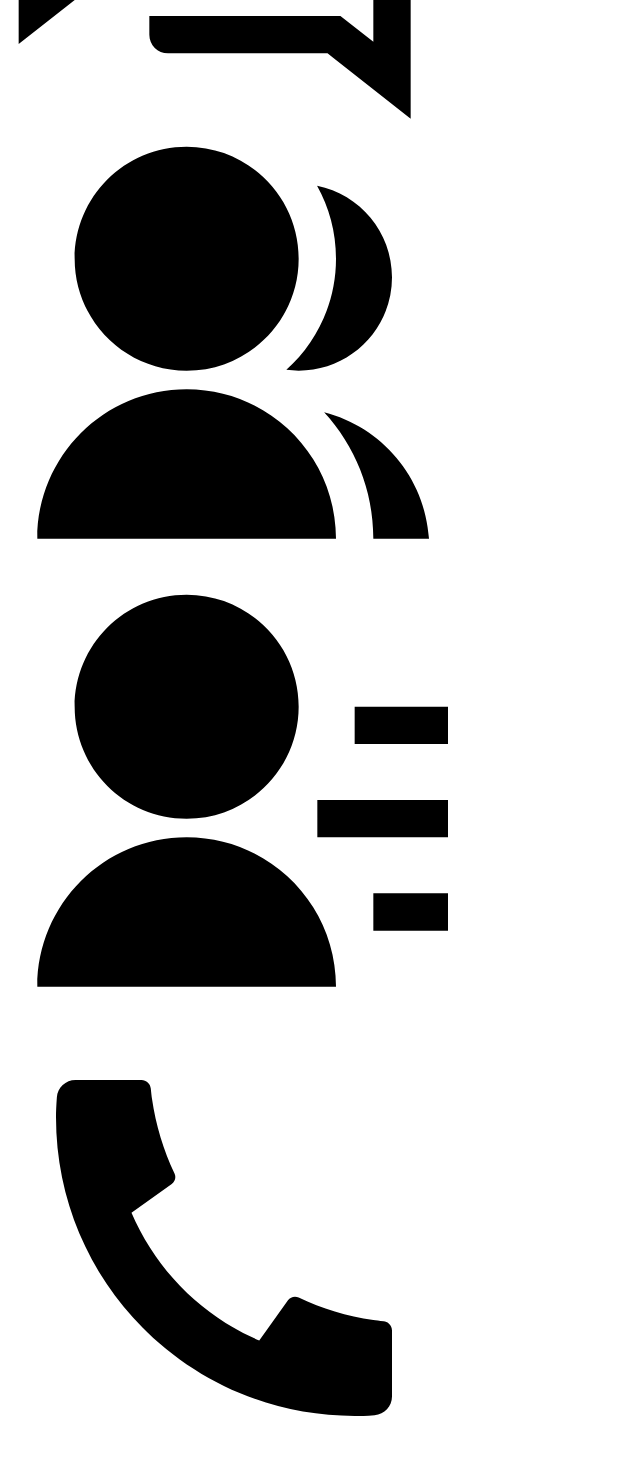
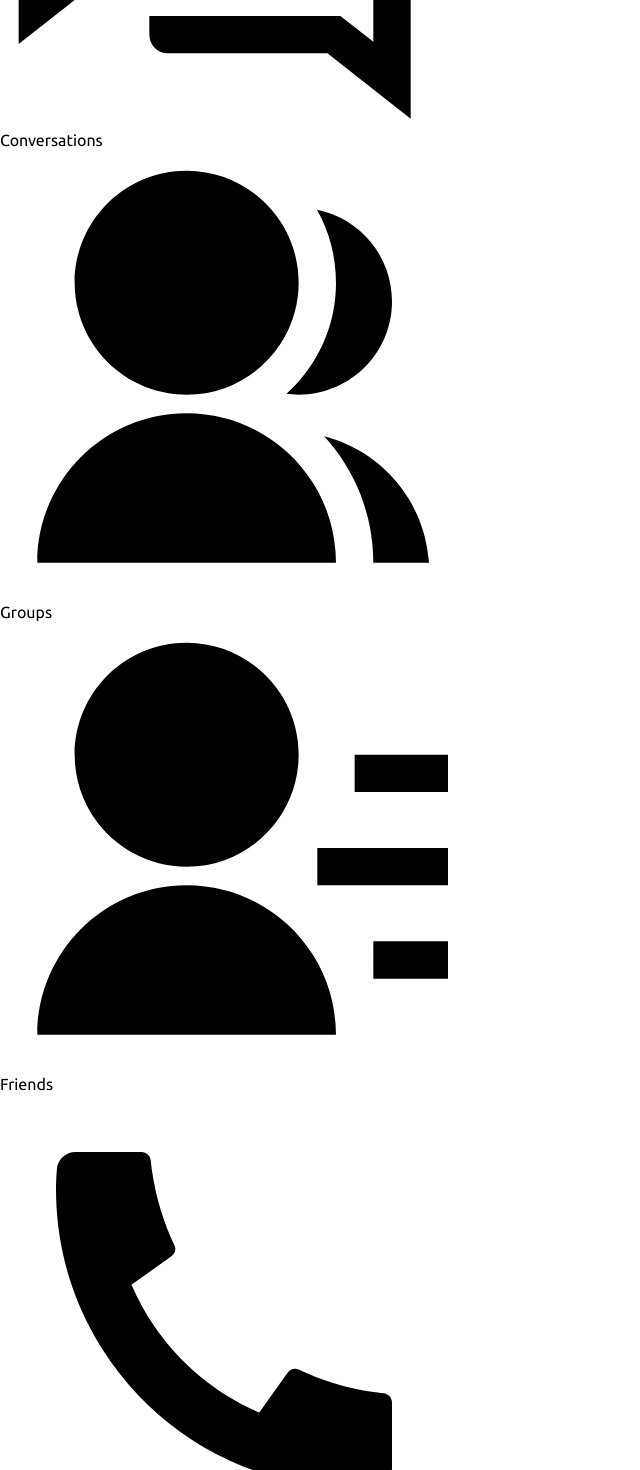
Before and after one commit to santanu2310/Bridge-RabbitMQ, a Vue app in the folder client/: page / in a window 1280 px wide. Shown: the part 960-2430 px from the top of the page, without its empty margins (0-640 px from the left). Built offline with nearby package versions, Linux system fonts and the light colour scheme; no server answers; what vue-cookies would draw is missing.

Commit message:
add tool-tip

```diff
--- /dev/null
+++ b/client/src/components/NavButton.vue
@@ -0,0 +1,25 @@
+<script setup lang="ts">
+const props = defineProps<{
+  text: string;
+}>();
+</script>
+
+<template>
+  <div
+    class="w-auto h-full lg:w-full lg:h-auto group relative inline-flex items-center justify-center cursor-pointer"
+  >
+    <!-- Slot for the trigger element -->
+    <div
+      class="w-auto lg:w-full h-full lg:h-auto p-1 aspect-square flex items-center justify-center"
+    >
+      <slot></slot>
+    </div>
+
+    <!-- Tooltip -->
+    <div
+      class="absolute left-full -ml-1 hidden group-hover:block whitespace-nowrap bg-gray-950 text-gray-100 text-sm px-3 py-1.5 rounded shadow-lg z-50 before:absolute before:right-full before:top-1/2 before:-translate-y-1/2 before:border-8 before:border-r-gray-950 before:border-l-transparent before:border-t-transparent before:border-b-transparent"
+    >
+      {{ props.text }}
+    </div>
+  </div>
+</template>
--- a/client/src/containers/Navigation.vue
+++ b/client/src/containers/Navigation.vue
@@ -5,6 +5,7 @@
 import IconGroupes from "@/components/icons/IconGroupes.vue";
 import IconFriends from "@/components/icons/IconFriends.vue";
 import IconCall from "@/components/icons/IconCall.vue";
+import NavButton from "@/components/NavButton.vue";
 
 const userStore = useUserStore();
 </script>
@@ -21,43 +22,35 @@
       >
         <IconLogo />
       </div>
-			<div
-				class="w-auto lg:w-full h-full lg:h-auto p-1 aspect-square lg:mt-2 flex items-center justify-center cursor-pointer"
+
+      <NavButton
+        :text="'Conversations'"
         @click="$emit('switchContainer', 'chats')"
       >
         <IconMessages :size="35" />
-			</div>
-			<div
-				class="w-auto lg:w-full h-full lg:h-auto p-1 aspect-square flex items-center justify-center cursor-pointer"
-			>
-				<IconGroupes :size="35" />
-			</div>
-			<div
-				class="w-auto lg:w-full h-full lg:h-auto p-1 aspect-square flex items-center justify-center cursor-pointer"
-				@click="$emit('switchContainer', 'friends')"
-			>
+      </NavButton>
+
+      <NavButton :text="'Groups'"><IconGroupes :size="35" /></NavButton>
+      <NavButton :text="'Friends'" @click="$emit('switchContainer', 'friends')">
         <IconFriends :size="35" />
-			</div>
-			<div
-				class="w-auto lg:w-full h-full lg:h-auto p-1 aspect-square flex items-center justify-center cursor-pointer"
-				@click="$emit('switchContainer', 'calllogs')"
-			>
+      </NavButton>
+      <NavButton :text="'Calls'" @click="$emit('switchContainer', 'calllogs')">
         <IconCall :size="35" />
-			</div>
+      </NavButton>
     </div>
     <div
       class="w-1/4 lg:w-full h-full lg:h-auto aspect-square flex flex-col items-center"
     >
-			<div
-				class="lg:w-1/2 h-1/2 lg:h-auto aspect-square mt-3 mb-4 overflow-hidden object-cover rounded-full cursor-pointer"
-				@click="$emit('switchContainer', 'profile')"
-			>
+    <NavButton :text="'Profile'" @click="$emit('switchContainer', 'profile')">
+      <div class="w-auto lg:w-3/5 h-3/5 lg:h-auto aspect-square overflow-hidden rounded-full cursor-pointer">
         <img
           :src="userStore.user.profilePicUrl as string"
           alt=""
-					class="w-full h-full"
+          class="w-full h-full object-cover"
         />
       </div>
+
+    </NavButton>
     </div>
   </div>
 </template>
```
Lines whose indentation alone changed are shown as unchanged.
